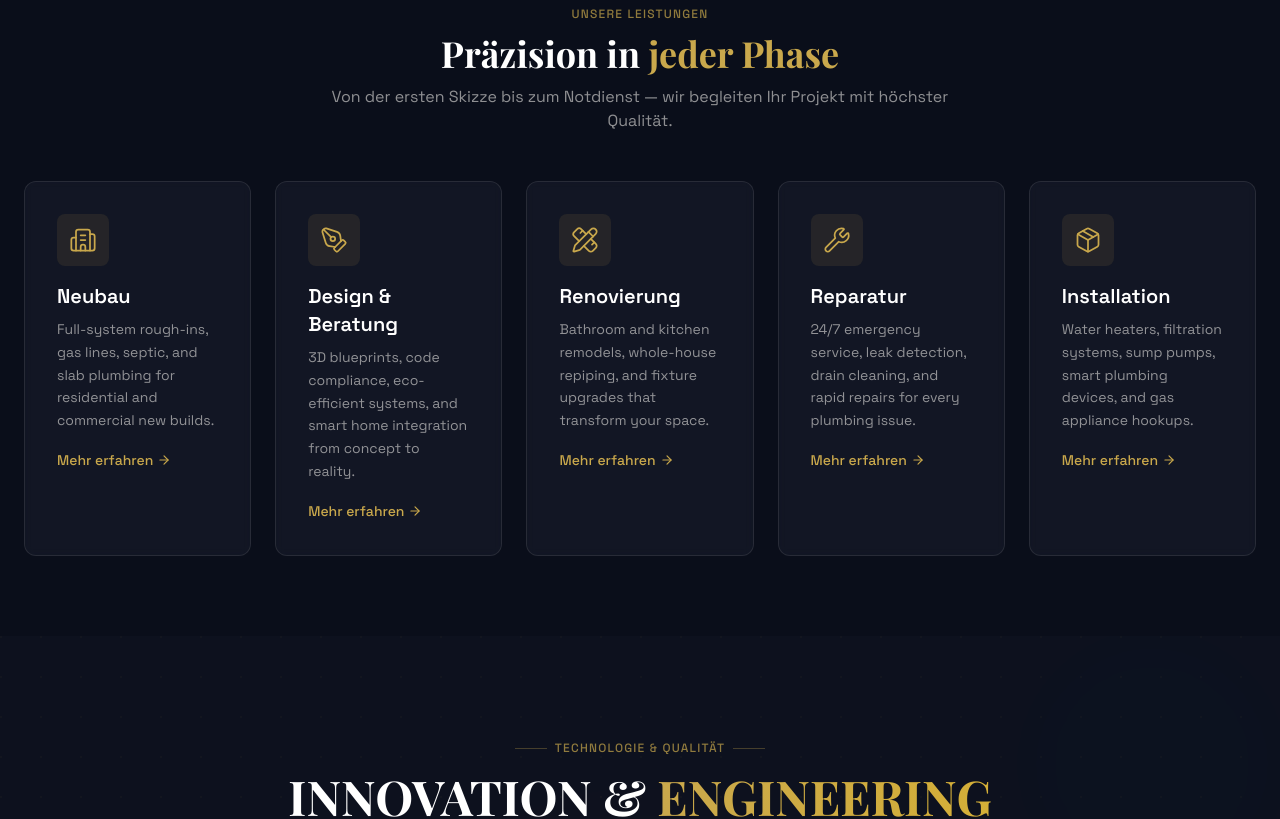
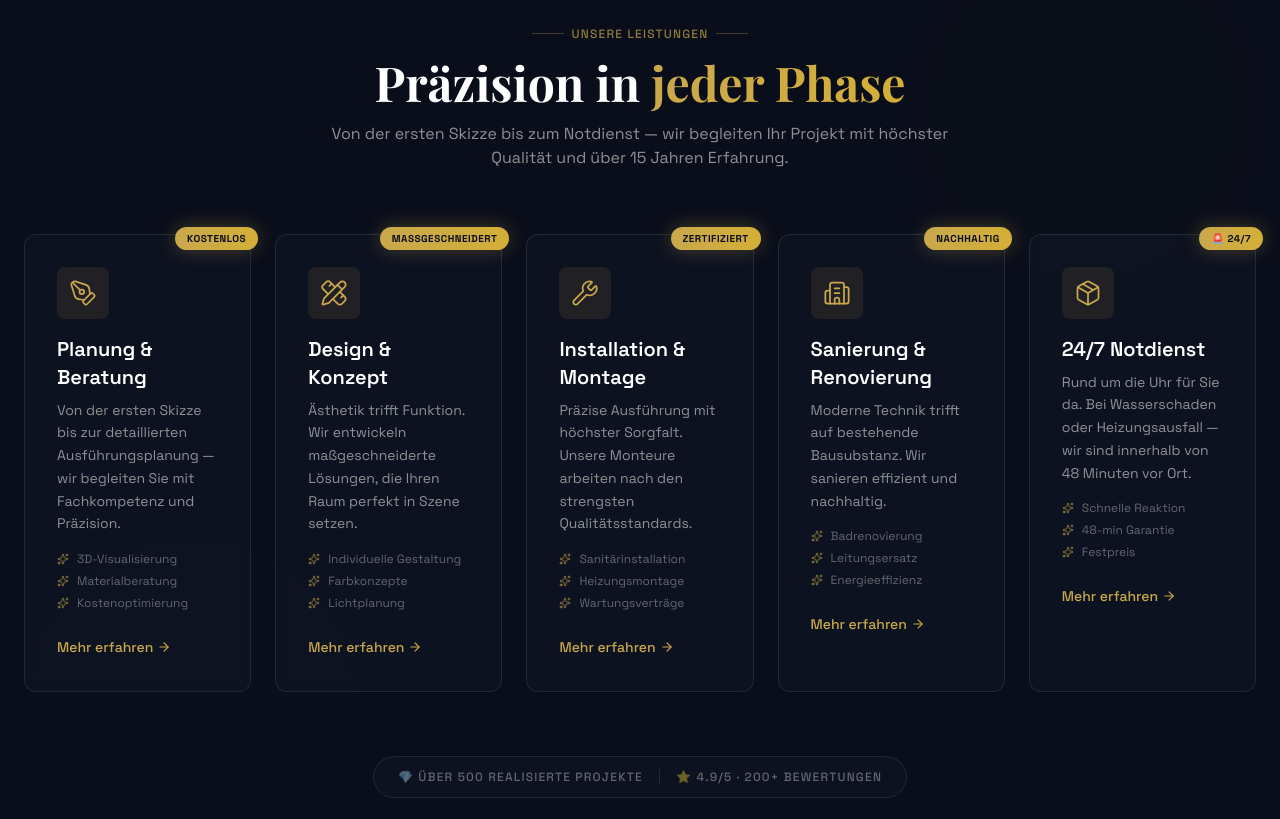
Before and after one commit to jeffkaberagithara-guru/bo-installationen, a React (Vite) app: page / in a window 1280 px wide. Shown: the part 1080-1899 px from the top of the page. Built offline with nearby package versions, Linux system fonts and the light colour scheme.

Commit message:
Modified services section

```diff
--- a/src/components/sections/Services.tsx
+++ b/src/components/sections/Services.tsx
@@ -6,50 +6,142 @@ import {
   Wrench,
   Package,
   ArrowRight,
+  Sparkles,
 } from "lucide-react";
-import { services, type Service } from "@/data/services";
+
+interface Service {
+  id: string;
+  title: string;
+  description: string;
+  icon: string;
+  href: string;
+  features: string[];
+  badge?: string;
+}
+
+const services: Service[] = [
+  {
+    id: "planung",
+    title: "Planung & Beratung",
+    description:
+      "Von der ersten Skizze bis zur detaillierten Ausführungsplanung — wir begleiten Sie mit Fachkompetenz und Präzision.",
+    icon: "PenTool",
+    href: "#",
+    features: ["3D-Visualisierung", "Materialberatung", "Kostenoptimierung"],
+    badge: "Kostenlos",
+  },
+  {
+    id: "design",
+    title: "Design & Konzept",
+    description:
+      "Ästhetik trifft Funktion. Wir entwickeln maßgeschneiderte Lösungen, die Ihren Raum perfekt in Szene setzen.",
+    icon: "PencilRuler",
+    href: "#",
+    features: ["Individuelle Gestaltung", "Farbkonzepte", "Lichtplanung"],
+    badge: "Maßgeschneidert",
+  },
+  {
+    id: "installation",
+    title: "Installation & Montage",
+    description:
+      "Präzise Ausführung mit höchster Sorgfalt. Unsere Monteure arbeiten nach den strengsten Qualitätsstandards.",
+    icon: "Wrench",
+    href: "#",
+    features: ["Sanitärinstallation", "Heizungsmontage", "Wartungsverträge"],
+    badge: "Zertifiziert",
+  },
+  {
+    id: "sanierung",
+    title: "Sanierung & Renovierung",
+    description:
+      "Moderne Technik trifft auf bestehende Bausubstanz. Wir sanieren effizient und nachhaltig.",
+    icon: "Building2",
+    href: "#",
+    features: ["Badrenovierung", "Leitungsersatz", "Energieeffizienz"],
+    badge: "Nachhaltig",
+  },
+  {
+    id: "notdienst",
+    title: "24/7 Notdienst",
+    description:
+      "Rund um die Uhr für Sie da. Bei Wasserschaden oder Heizungsausfall — wir sind innerhalb von 48 Minuten vor Ort.",
+    icon: "Package",
+    href: "#",
+    features: ["Schnelle Reaktion", "48-min Garantie", "Festpreis"],
+    badge: "🚨 24/7",
+  },
+];
 
 // Map icon strings to components
 const iconMap = {
-  building2: Building2,
-  pentool: PenTool,
-  pencilruler: PencilRuler,
-  wrench: Wrench,
-  package: Package,
+  PenTool: PenTool,
+  PencilRuler: PencilRuler,
+  Wrench: Wrench,
+  Building2: Building2,
+  Package: Package,
 };
 
-const ServiceCard = ({ title, description, icon, href }: Service) => {
-  const IconComponent = iconMap[icon as keyof typeof iconMap];
+const ServiceCard = ({
+  service,
+  index,
+}: {
+  service: Service;
+  index: number;
+}) => {
+  const IconComponent = iconMap[service.icon as keyof typeof iconMap];
 
   return (
     <motion.div
       initial={{ opacity: 0, y: 30 }}
       whileInView={{ opacity: 1, y: 0 }}
-      transition={{ duration: 0.6 }}
+      transition={{ duration: 0.6, delay: index * 0.1 }}
       viewport={{ once: true }}
-      whileHover={{ y: -8 }}
-      className="group relative rounded-xl border border-platinum/10 bg-space-light/50 p-8 backdrop-blur-sm transition-all hover:border-brass/30 hover:bg-space-light/80 hover:shadow-[0_0_40px_rgba(201,168,76,0.05)]"
+      whileHover={{
+        y: -8,
+        transition: { duration: 0.15, ease: "easeOut" },
+      }}
+      className="group relative rounded-xl border border-platinum/10 bg-space-light/30 p-8 backdrop-blur-sm transition-all duration-150 hover:border-brass/30 hover:bg-space-light/60 hover:shadow-[0_0_60px_rgba(201,168,76,0.06)]"
     >
-      {/* Icon */}
-      <div className="mb-4 inline-flex rounded-lg bg-brass/10 p-3 text-brass transition-all group-hover:bg-brass/20 group-hover:shadow-[0_0_30px_rgba(201,168,76,0.15)]">
+      {/* Badge */}
+      {service.badge && (
+        <span className="absolute -top-2 -right-2 rounded-full bg-gradient-to-r from-brass to-brass-light px-3 py-1 text-[10px] font-bold uppercase tracking-wider text-space shadow-[0_0_20px_rgba(201,168,76,0.3)]">
+          {service.badge}
+        </span>
+      )}
+
+      {/* Icon with Enhanced Glow */}
+      <div className="mb-4 inline-flex rounded-lg bg-brass/10 p-3 text-brass transition-all duration-150 group-hover:bg-brass/20 group-hover:shadow-[0_0_40px_rgba(201,168,76,0.2)]">
         <IconComponent className="h-7 w-7" strokeWidth={1.5} />
       </div>
 
       {/* Title */}
-      <h3 className="mb-2 text-xl font-semibold text-white">{title}</h3>
+      <h3 className="mb-2 text-xl font-semibold text-white">{service.title}</h3>
 
       {/* Description */}
       <p className="mb-4 text-sm leading-relaxed text-platinum/60">
-        {description}
+        {service.description}
       </p>
+
+      {/* Features List */}
+      <ul className="mb-6 space-y-1.5">
+        {service.features.map((feature, i) => (
+          <li
+            key={i}
+            className="flex items-center gap-2 text-xs text-platinum/40"
+          >
+            <Sparkles className="h-3 w-3 text-brass/60" />
+            <span>{feature}</span>
+          </li>
+        ))}
+      </ul>
 
       {/* Link */}
       <a
-        href={href}
-        className="inline-flex items-center gap-1 text-sm font-medium text-brass transition-all group-hover:gap-2"
+        href={service.href}
+        className="inline-flex items-center gap-1 text-sm font-medium text-brass transition-all duration-150 group-hover:gap-2 group-hover:text-brass-light"
       >
         Mehr erfahren
-        <ArrowRight className="h-3.5 w-3.5 transition-transform group-hover:translate-x-1" />
+        <ArrowRight className="h-3.5 w-3.5 transition-transform duration-150 group-hover:translate-x-1" />
       </a>
     </motion.div>
   );
@@ -57,34 +149,64 @@ const ServiceCard = ({ title, description, icon, href }: Service) => {
 
 const Services = () => {
   return (
-    <section id="services" className="py-20 bg-space">
-      <div className="container mx-auto px-6">
-        {/* Section Header */}
+    <section id="services" className="relative py-24 bg-space overflow-hidden">
+      {/* Background Elements */}
+      <div className="absolute inset-0 opacity-20">
+        <div className="absolute top-0 right-0 h-96 w-96 rounded-full bg-brass/5 blur-3xl" />
+        <div className="absolute bottom-0 left-0 h-96 w-96 rounded-full bg-electric/5 blur-3xl" />
+      </div>
+
+      <div className="container mx-auto px-6 relative z-10">
+        {/* Section Header - Enhanced */}
         <motion.div
           initial={{ opacity: 0, y: 20 }}
           whileInView={{ opacity: 1, y: 0 }}
           transition={{ duration: 0.6 }}
           viewport={{ once: true }}
-          className="mb-12 text-center"
+          className="mb-16 text-center"
         >
-          <span className="text-xs font-medium uppercase tracking-widest text-brass/70">
+          <span className="inline-flex items-center gap-2 text-xs font-medium uppercase tracking-widest text-brass/70">
+            <span className="h-px w-8 bg-brass/30" />
             Unsere Leistungen
+            <span className="h-px w-8 bg-brass/30" />
           </span>
-          <h2 className="mt-2 font-display text-3xl font-bold text-white sm:text-4xl">
-            Präzision in <span className="text-brass">jeder Phase</span>
+          <h2 className="mt-4 font-display text-4xl font-bold text-white sm:text-5xl">
+            Präzision in{" "}
+            <span className="bg-gradient-to-r from-brass to-brass-light bg-clip-text text-transparent">
+              jeder Phase
+            </span>
           </h2>
-          <p className="mt-3 text-platinum/60 max-w-2xl mx-auto">
+          <p className="mt-4 text-platinum/60 max-w-2xl mx-auto">
             Von der ersten Skizze bis zum Notdienst — wir begleiten Ihr Projekt
-            mit höchster Qualität.
+            mit höchster Qualität und über 15 Jahren Erfahrung.
           </p>
         </motion.div>
 
-        {/* Services Grid */}
+        {/* Services Grid - 5 Columns */}
         <div className="grid grid-cols-1 gap-6 sm:grid-cols-2 lg:grid-cols-3 xl:grid-cols-5">
-          {services.map((service) => (
-            <ServiceCard key={service.id} {...service} />
+          {services.map((service, index) => (
+            <ServiceCard key={service.id} service={service} index={index} />
           ))}
         </div>
+
+        {/* Bottom Trust Message */}
+        <motion.div
+          initial={{ opacity: 0, y: 20 }}
+          whileInView={{ opacity: 1, y: 0 }}
+          transition={{ duration: 0.6, delay: 0.4 }}
+          viewport={{ once: true }}
+          className="mt-16 text-center"
+        >
+          <div className="inline-flex items-center gap-4 rounded-full border border-platinum/10 bg-space-light/30 px-6 py-3 backdrop-blur-sm">
+            <span className="text-xs font-medium uppercase tracking-widest text-platinum/40">
+              💎 Über 500 realisierte Projekte
+            </span>
+            <span className="h-4 w-px bg-platinum/10" />
+            <span className="text-xs font-medium uppercase tracking-widest text-platinum/40">
+              ⭐ 4.9/5 · 200+ Bewertungen
+            </span>
+          </div>
+        </motion.div>
       </div>
     </section>
   );
```
